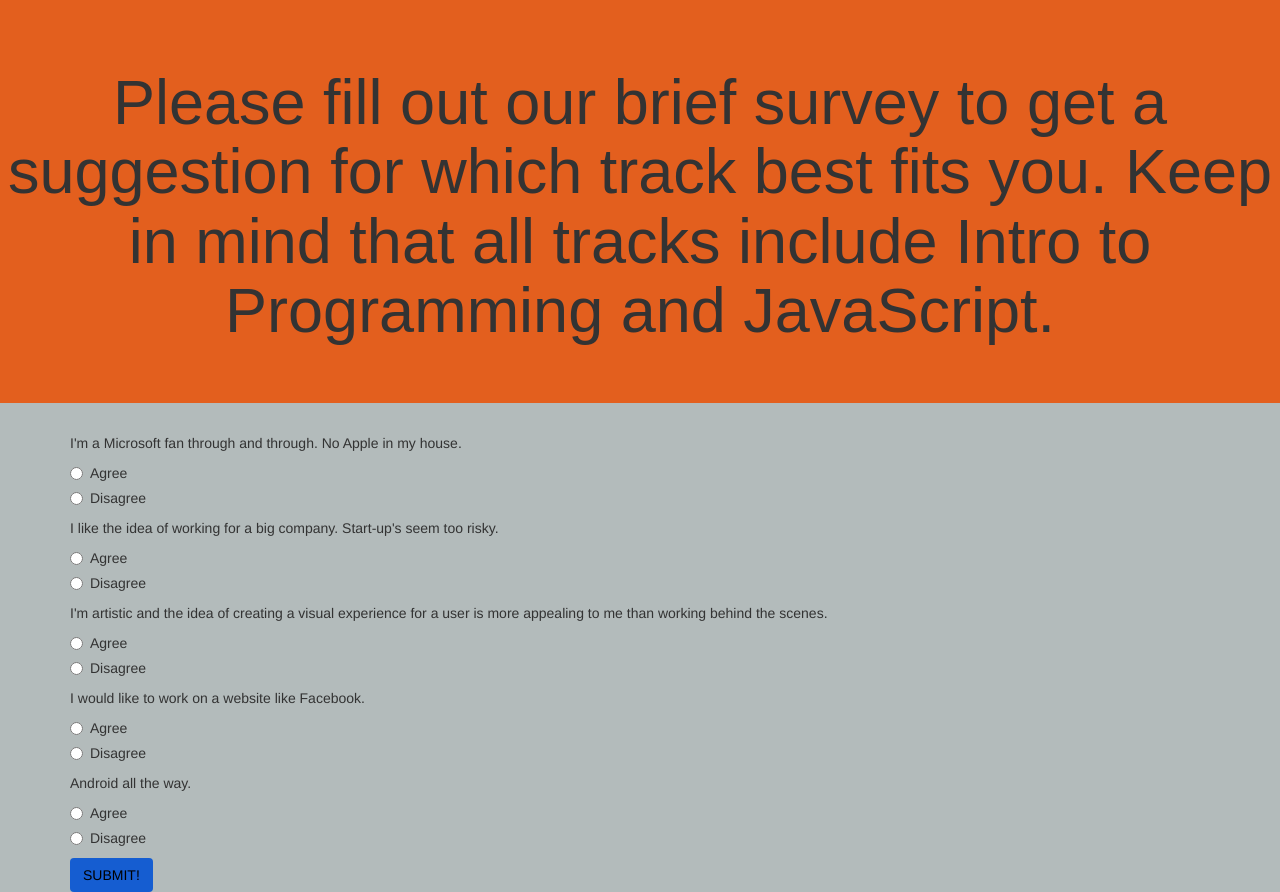
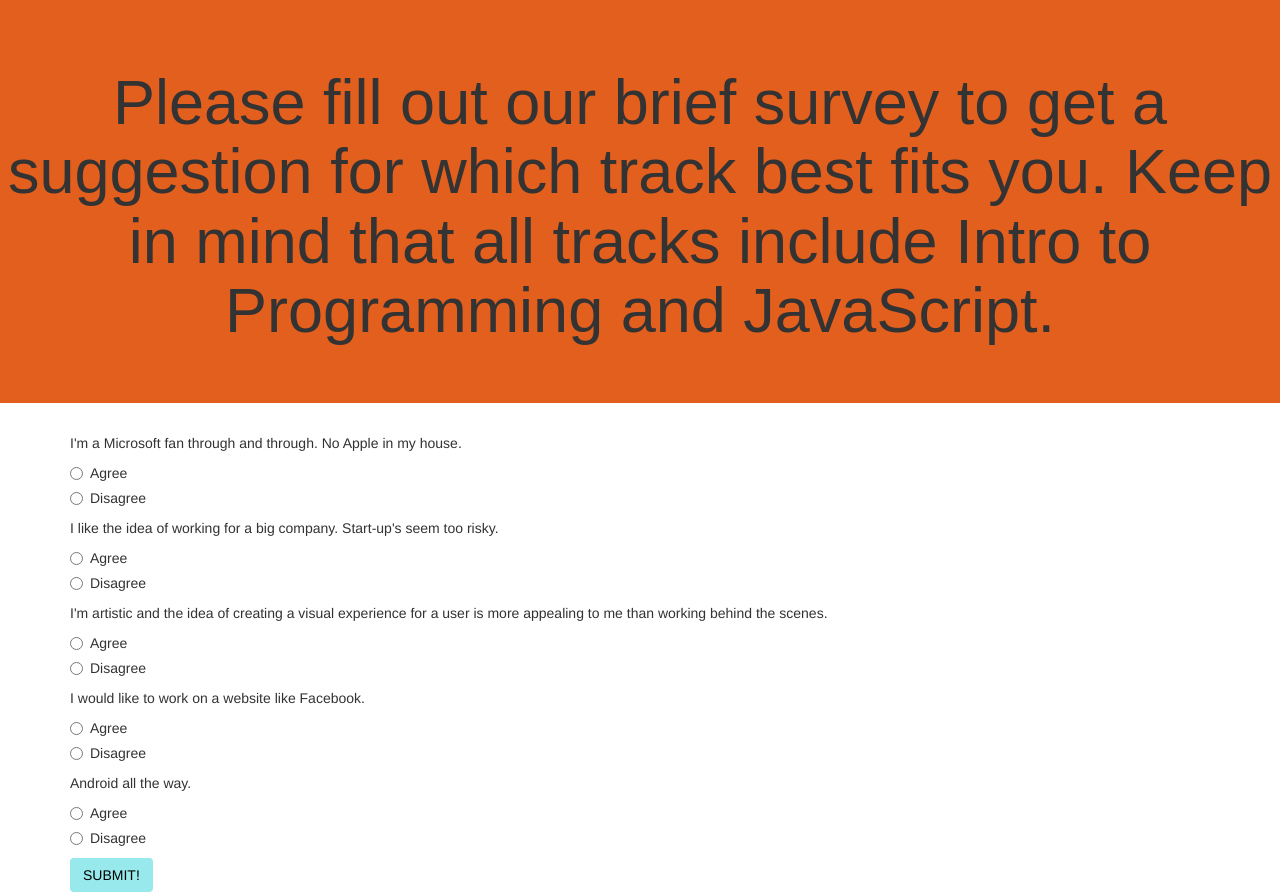
Before and after one commit to NaruzaL/track-suggester, a plain HTML site: page index.html in a window 1280 px wide. Drawn offline with Linux system fonts and the light colour scheme.

Commit message:
Revert "add background color to body. Changes button color to deeper blue."
This reverts commit b19dab72d8e31c7c3b0087edab5fd70a80c20cbb.

```diff
--- a/css/styles.css
+++ b/css/styles.css
@@ -1,6 +1,3 @@
-body {
-  background-color: #B3BBBB;
-}
 .jumbotron {
   background-color: #E35F1E;
 }
@@ -12,7 +9,7 @@ h1 {
 }
 
 button {
-  background-color: #155DD1 ;
+  background-color: #97E9EB ;
   color: black;
 }
 
```
